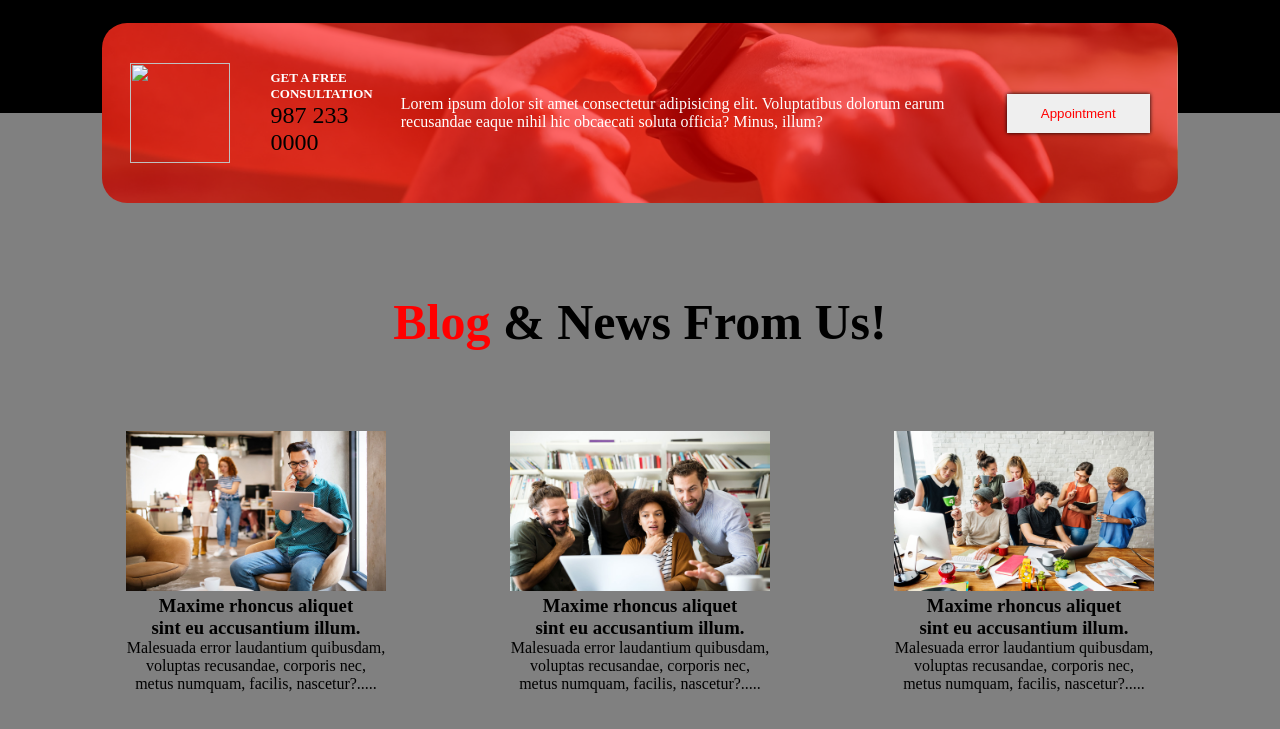
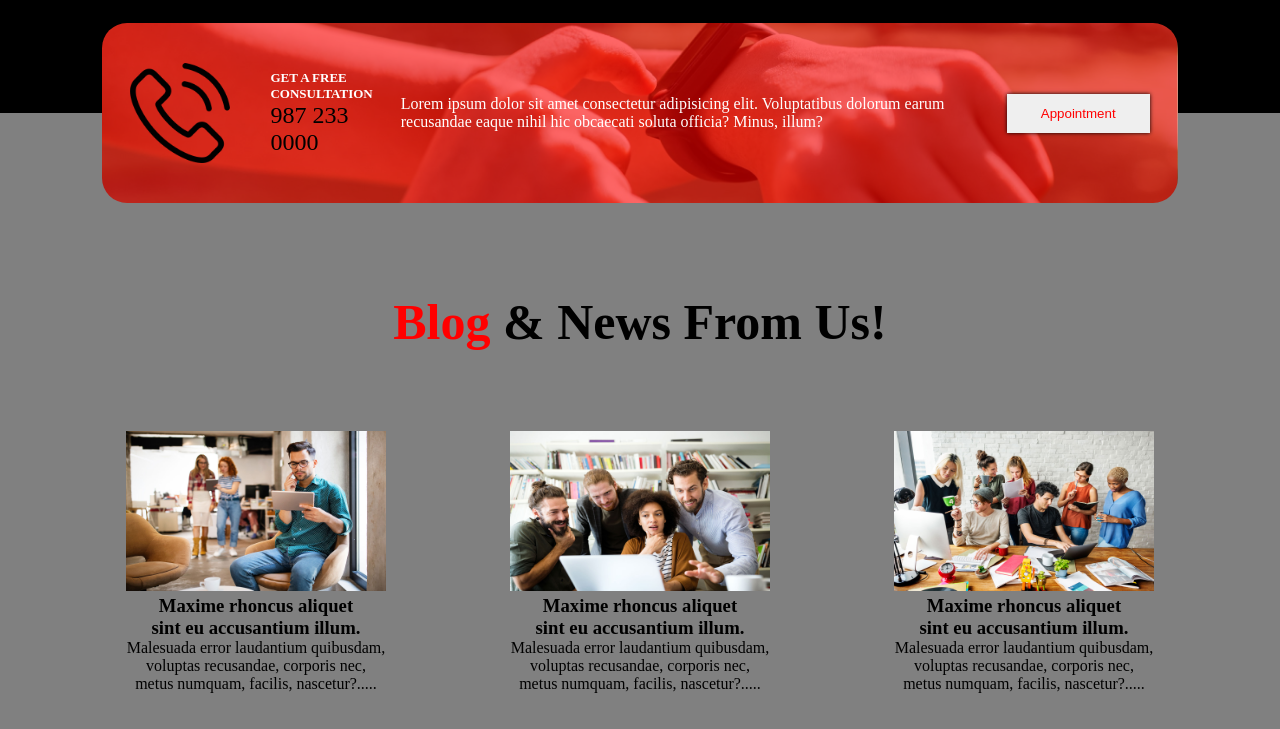
Before and after one commit to roki4646/Day_07, a plain HTML site: page index.html in a window 1280 px wide. Shown: the part 1556-2285 px from the top of the page. Drawn offline with Linux system fonts and the light colour scheme; the site is published under a folder, as on GitHub Pages, so addresses that start at the root find nothing.

Commit message:
call a img file

```diff
--- a/index.html
+++ b/index.html
@@ -88,7 +88,7 @@
         <div class="appointment-container">
 
             <div class="call-section">
-                <img class="icon appointment-icon" src="/asset/icons/phone-call.png" alt="">
+                <img class="icon appointment-icon" src="./asset/icons/phone-call.png" alt="">
                 <div class="free-des">
                     <h5>GET A FREE <br> CONSULTATION</h5>
                     <p> 987 233 0000</p>
```
